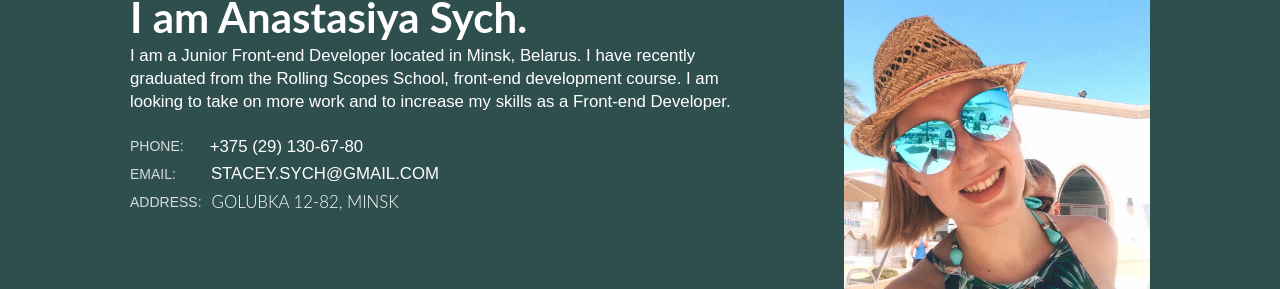
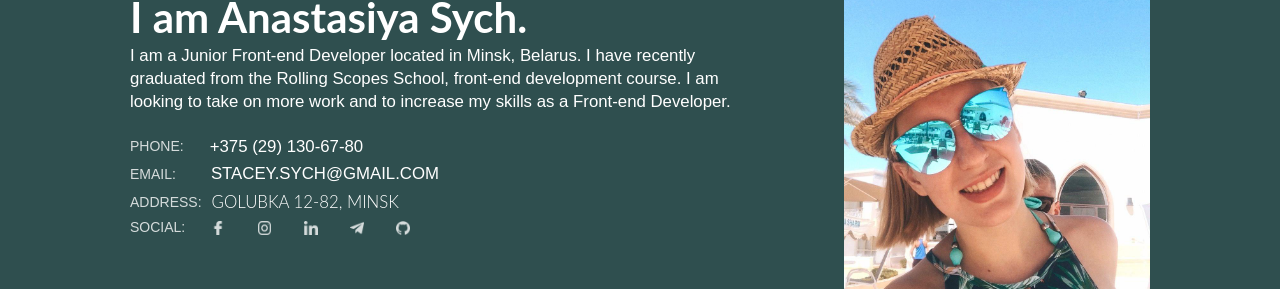
Before and after one commit to staceysych/portfolio, a website built with webpack: page index.html in a window 1280 px wide. Shown: the part 129-418 px from the top of the page. Built offline with nearby package versions, Linux system fonts and the light colour scheme.

Commit message:
feat: add promo socials

```diff
--- a/src/js/View.js
+++ b/src/js/View.js
@@ -5,6 +5,7 @@ import {
   PROMO_INFO,
   PROMO_CONTACTS,
   PROMO_IMG,
+  PROMO_SOCIAL,
 } from './constants';
 
 class View {
@@ -76,6 +77,11 @@ class View {
     container.appendChild(promoAbout);
     container.appendChild(promoImg);
     this.body.appendChild(this.promo);
+    this.renderSocial();
+  }
+
+  renderSocial = () => {
+    document.querySelector('.social-icons').innerHTML = PROMO_SOCIAL;
   }
 }
 
--- a/src/js/constants.js
+++ b/src/js/constants.js
@@ -13,8 +13,24 @@ const PROMO_CONTACTS = `<div class="promo__contact"><span>Phone:</span>
                         </div>
                         <div class="promo__contact"><span>Email:</span><a href="mailto:stacey.sych@gmail.com">stacey.sych@gmail.com</a></div>
                         <div class="promo__contact"><span>ADDRESS:</span> Golubka 12-82, Minsk</div>
-                        <div class="promo__contact promo__contact_social"></div>`;
+                        <div class="promo__contact promo__contact_social"><span>Social:</span><span class="social-icons"></span></div>`;
 const PROMO_IMG = '<img src="./src/assets/images/me.jpg">';
+const PROMO_SOCIAL = `
+                      <a href="https://www.facebook.com/nesty.trofimova" target="_blank" class="social-icon">
+                      <img src="./src/assets/images/facebook-logo.png">
+                      </a>
+                      <a href="https://www.instagram.com/tronastya23/" target="_blank" class="social-icon">
+                      <img src="./src/assets/images/instagram.png">
+                      </a>
+                      <a href="https://www.linkedin.com/in/anastasiya-sych-trofimova-93401516a/" target="_blank" class="social-icon">
+                      <img src="./src/assets/images/linkedin.png">
+                      </a>
+                      <a href="https://t.me/staceysych" target="_blank" class="social-icon">
+                      <img src="./src/assets/images/telegram.png">
+                      </a>
+                      <a href="https://github.com/staceysych" target="_blank" class="social-icon">
+                      <img src="./src/assets/images/logo.png">
+                      </a>`;
 
 export {
   NAME,
@@ -23,4 +39,5 @@ export {
   PROMO_INFO,
   PROMO_CONTACTS,
   PROMO_IMG,
+  PROMO_SOCIAL,
 };
--- a/src/sass/_promo.scss
+++ b/src/sass/_promo.scss
@@ -57,7 +57,8 @@
 .promo__contact:nth-child(2) a {
   margin-left: 35px;
 }
-.promo__contact:nth-child(3) span {
+.promo__contact:nth-child(3) span,
+.promo__contact:nth-child(4) span {
   margin-right: 10px;
 }
 
@@ -69,3 +70,19 @@
     height: 100%;
   }
 }
+
+.social-icons {
+  display: flex;
+  justify-content: space-around;
+}
+
+.social-icon {
+  display: flex;
+  justify-content: center;
+  align-items: center;
+  width: 6%;
+  img {
+    width: 100%;
+    height: 100%;
+  }
+}
```
Also changed, not shown: src/assets/images/facebook-logo.png (added), src/assets/images/instagram.png (added), src/assets/images/linkedin.png (added), src/assets/images/logo.png (added), src/assets/images/mail.png (added), src/assets/images/telegram.png (added).
